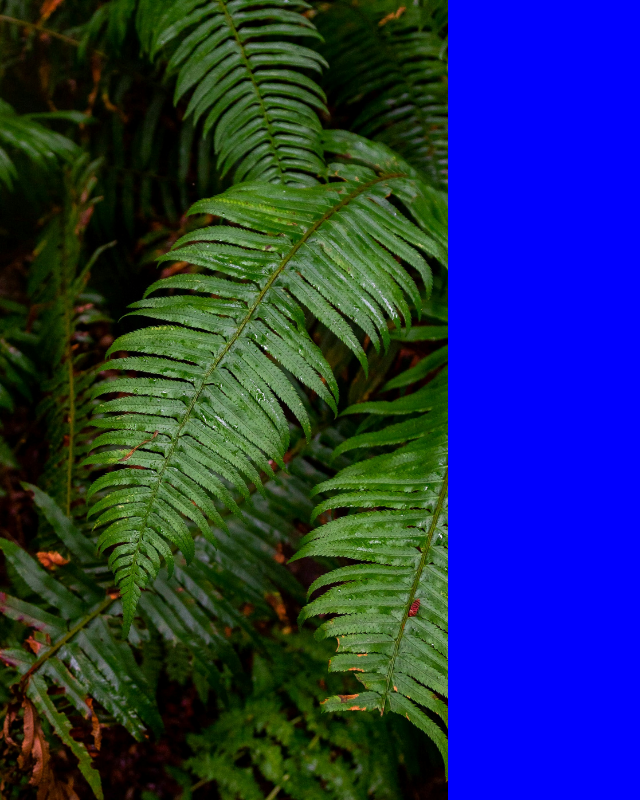
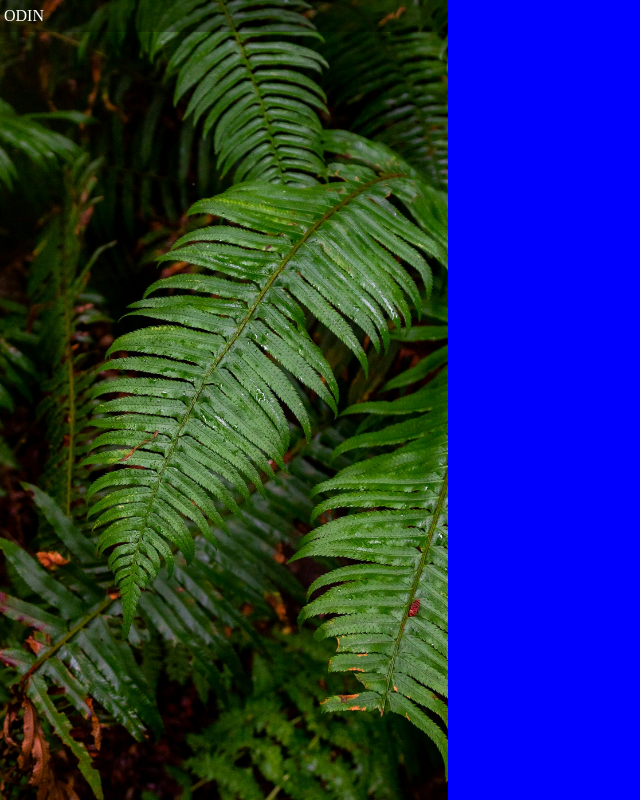
Before and after one commit to JasonBet/sign-up-form, a plain HTML site: page index.html in a window 1280 px wide. Shown: the top 800 px of the page, without its empty margins (0-640 px from the left). Drawn offline with Linux system fonts and the light colour scheme.

Commit message:
Create text with transparent background for readability

```diff
--- a/index.html
+++ b/index.html
@@ -8,7 +8,9 @@
 </head>
 <body>
     <div class="info">
-
+        <div class="transparent-box">
+            <p>ODIN</p>
+        </div>
     </div>
     <div class="form">
 
--- a/style.css
+++ b/style.css
@@ -46,3 +46,13 @@ body {
     background-color: blue;
     flex-shrink: 0;
 }
+
+/* Styles for content of info container */
+.transparent-box {
+    background-color: rgba(0, 0, 0, 0.3);
+    padding: 4px;
+}
+
+.transparent-box p {
+    color: white;
+}
```
